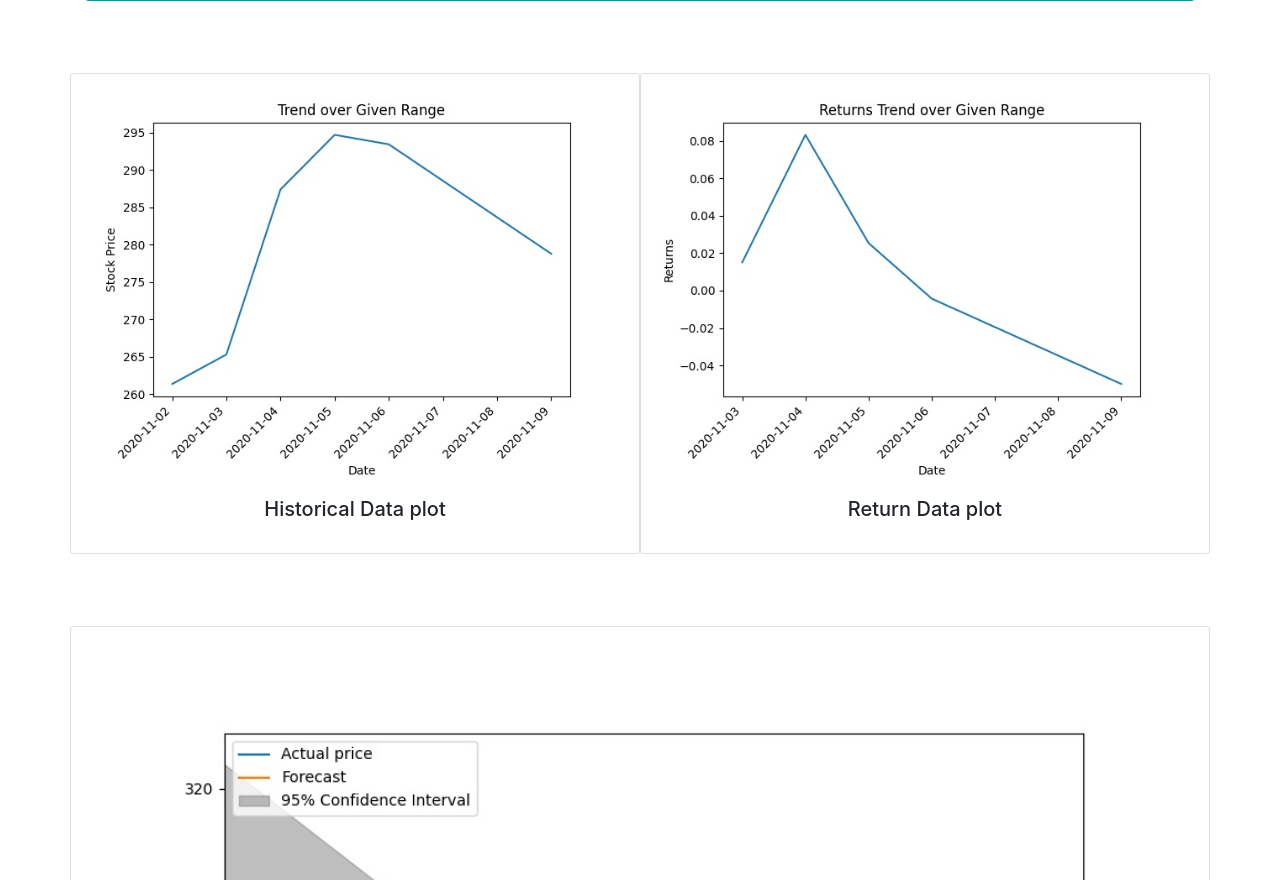
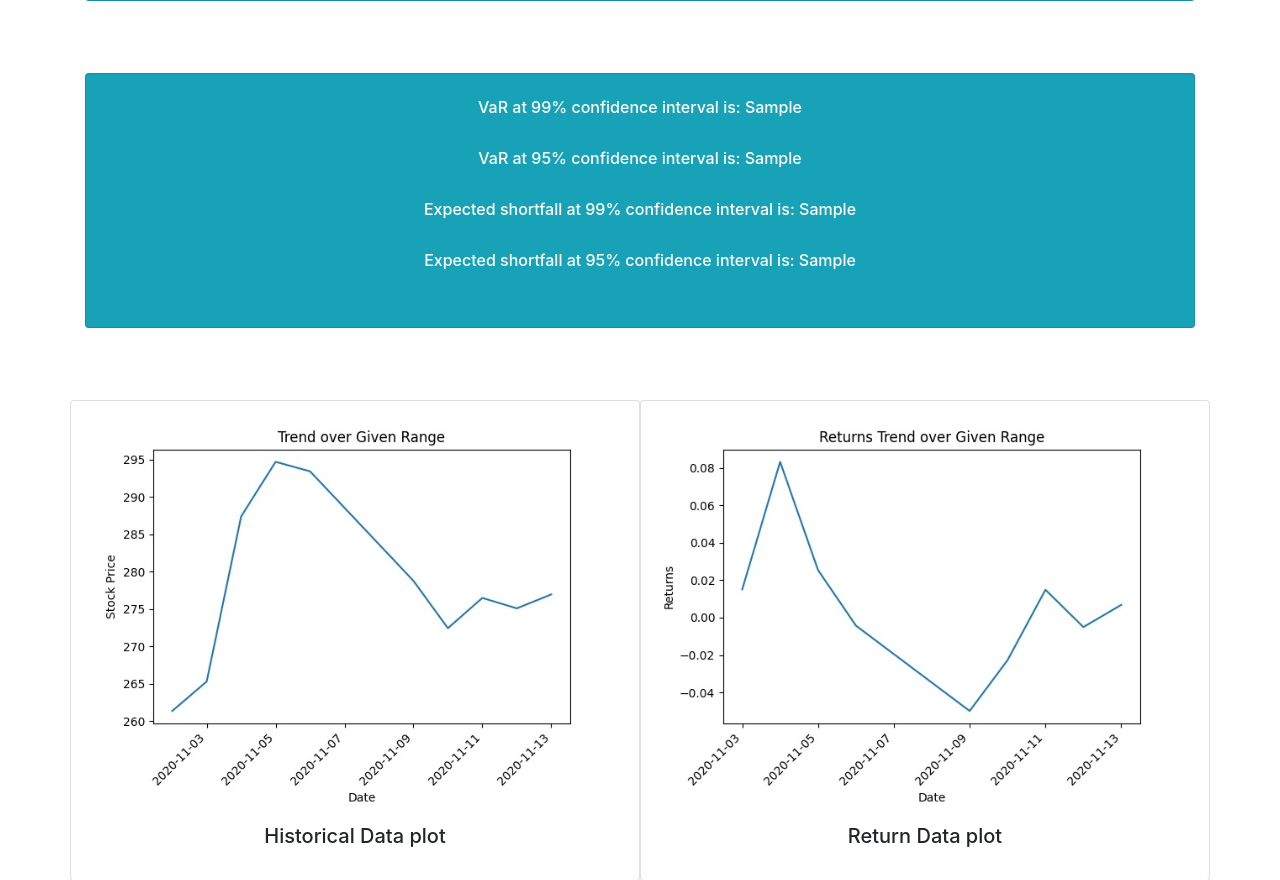
Before and after one commit to dorrero/Djando-web-Stock-Modeling, a Django app: template stock_modeling/quotes/templates/model.html in a window 1280 px wide. Shown: the part 438-1318 px from the top of the page. Run offline with Django 3.2, Linux system fonts and the light colour scheme; the template is opened without the code that fills it: most values are stand-ins (such as "Sample title", 1, 10 or a date in 2020); parts of the project's set-up code (start-up, migrations or seed data) failed here and were passed over; some libraries are stand-ins or nearby versions.

Commit message:
Var and es added

```diff
--- a/stock_modeling/quotes/templates/model.html
+++ b/stock_modeling/quotes/templates/model.html
@@ -26,7 +26,15 @@
         {% endif %}
     {% endif %}
 
-
+    <br/> <br/> <br/>
+            <div class="card col-sm-12  bg-info text-white" style="text-align:center;">
+                <br/>
+                <h6>VaR at 99% confidence interval is: {{Var.0}}</h6><br/>
+		        <h6>VaR at 95% confidence interval is: {{Var.1}}</h6><br/>
+		        <h6>Expected shortfall at 99% confidence interval is: {{Var.2}}</h6><br/>
+                <h6>Expected shortfall at 95% confidence interval is: {{Var.3}}</h6><br/>
+                <br/>
+            </div>
     {% load static %}
 
         <br/> <br/> <br/>
@@ -52,7 +60,7 @@
             <div class="card col-sm-12">
                 <img class="card-img-top" src="{% static 'plots/forecast_vs_actual.jpg' %}" alt="Card image cap">
                 <div class="card-body">
-                <h5 class="card-title" style="text-align:center;">Model Forecast vs Actual Price over given Time Range </h5>
+                <h5 class="card-title" style="text-align:center;">ARMA Model Forecast vs Actual Price over given Time Range </h5>
                 </div>
             </div>
         </div>
@@ -79,4 +87,6 @@
             {% endif %}
         </div>
     </div>
+
+    <p>{{Var.0}}</p>
 {% endblock %}
```
Also changed, not shown: stock_modeling/quotes/stock_models.py (+4 -4 lines), stock_modeling/quotes/views.py (+2 -9 lines), stock_modeling/quotes/static/plots/forecast_vs_actual.jpg, stock_modeling/quotes/static/plots/historical_plot.jpg, stock_modeling/quotes/static/plots/returns_plot.jpg.
